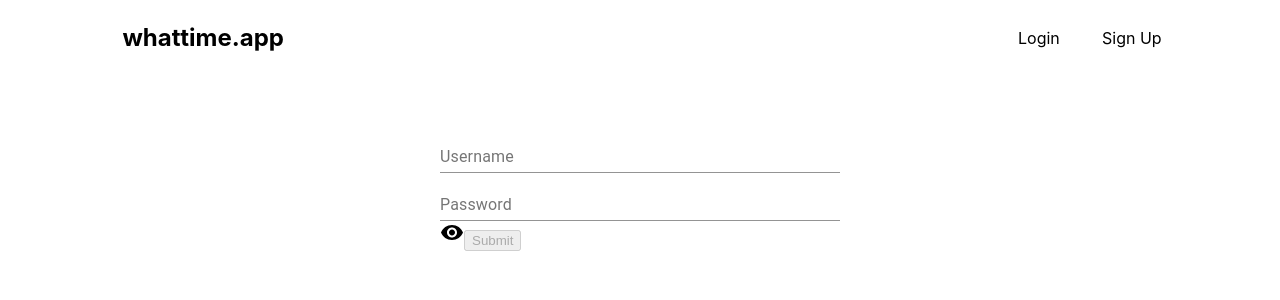
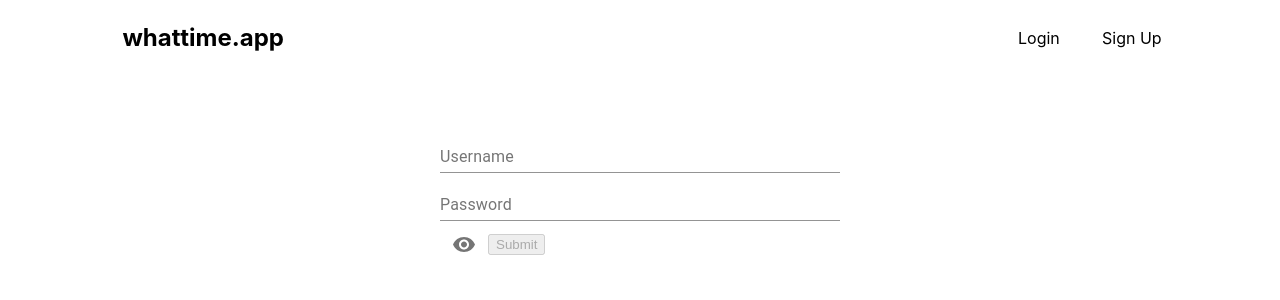
Before and after one commit to omerdemirkan/whattime, a React (Create React App) app in the folder front-end/: page /signup in a window 1280 px wide. Shown: the top 300 px of the page. Built offline with nearby package versions, Linux system fonts and the light colour scheme.

Commit message:
set up dynamic Button component (unstyled)

```diff
--- /dev/null
+++ b/front-end/src/components/UI/Button/Button.js
@@ -0,0 +1,14 @@
+import React from 'react';
+import classes from './Button.module.css';
+
+export default function Button(props) {
+    const classNamesArray = props.buttonClasses ? props.buttonClasses.split(' ') : [];
+    let classNamesString = '';
+    classNamesArray.forEach(className => {
+        classNamesString += (classes[className] + ' ' || '')
+    });
+
+    return <button {...props} className={classNamesString} >
+        {props.children}
+    </button>
+}
--- a/front-end/src/containers/SignUp/SignUp.js
+++ b/front-end/src/containers/SignUp/SignUp.js
@@ -7,10 +7,11 @@ import { connect } from 'react-redux';
 import * as actionTypes from '../../store/actions/actionTypes';
 
 import TextField from '@material-ui/core/TextField';
-import InputAdornment from '@material-ui/core/InputAdornment';
 import IconButton from '@material-ui/core/IconButton';
 import VisibilityOffRoundedIcon from '@material-ui/icons/VisibilityOffRounded';
 import VisibilityRoundedIcon from '@material-ui/icons/VisibilityRounded';
+
+import Button from '../../components/UI/Button/Button';
 
 function SignUp(props) {
 
@@ -69,7 +70,7 @@ function SignUp(props) {
                 username: debouncedUsername
             })
             .then(res => {
-                if (res.data !== usernameIsUnique) {
+                if (res.data !== usernameIsUnique && usernameIsUnique === 'unknown') {
                     setUsernameIsUnique(res.data);
                 }
             })
@@ -96,15 +97,18 @@ function SignUp(props) {
             onChange={event => updateFormHandler(event, 'password')}
             className={classes.TextField}
             />
-
-            {showPassword ?
-                <VisibilityOffRoundedIcon onClick={() => setShowPassword(false)}/>
-            :
-                <VisibilityRoundedIcon onClick={() => setShowPassword(true)}/>
-            }
-
-
-            <input disabled={usernameIsUnique !== true || password.length < 8} type='submit'/>
+            <IconButton>
+                {showPassword ?
+                    <VisibilityOffRoundedIcon onClick={() => setShowPassword(false)}/>
+                :
+                    <VisibilityRoundedIcon onClick={() => setShowPassword(true)}/>
+                }
+            </IconButton>
+            <Button
+            disabled={usernameIsUnique !== true || password.length < 8}
+            type='submit'
+            buttonClasses=''
+            >Submit</Button>
         </form>
         <h1>{debouncedUsername}</h1>
     </div>
```
Also changed, not shown: front-end/src/components/UI/Button/Button.module.css (added).
